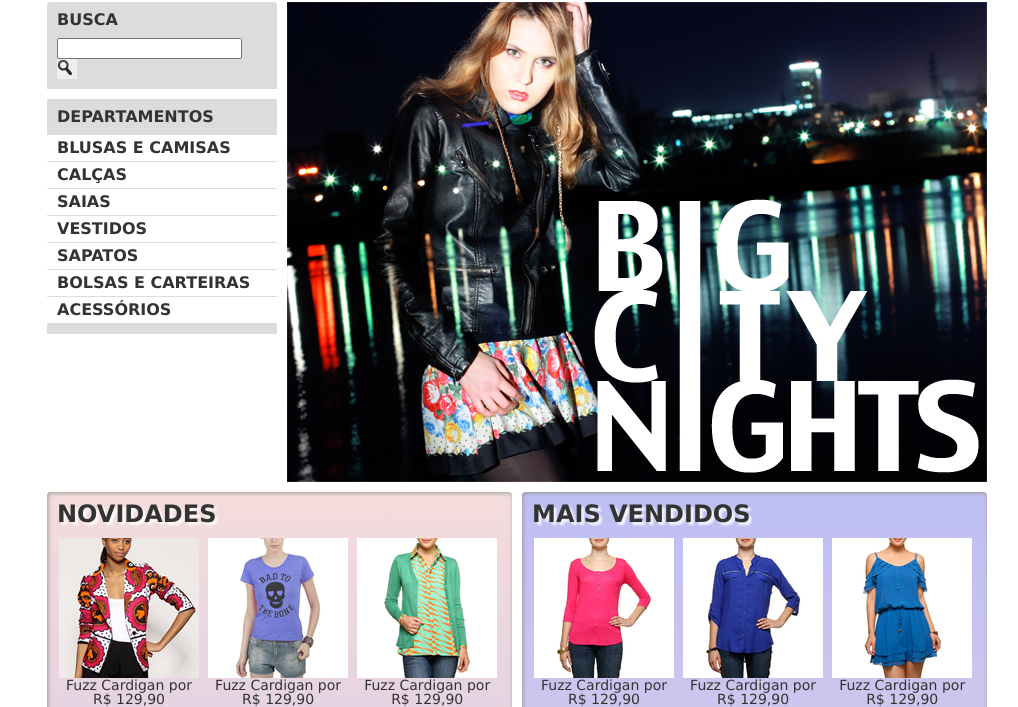
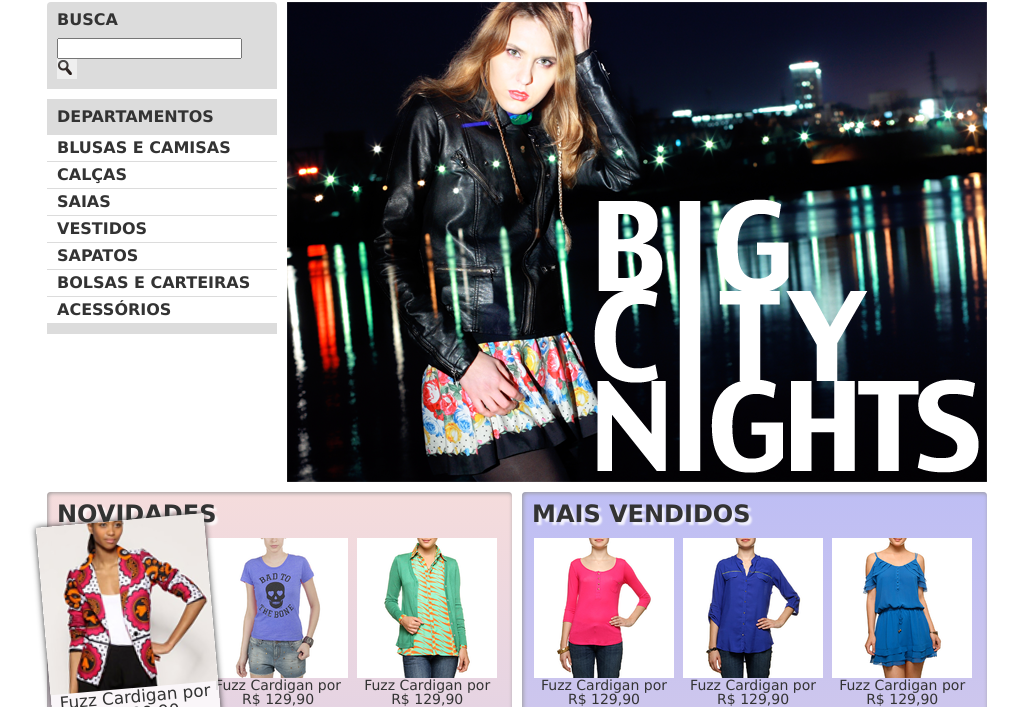
Before and after one commit to Tanamati/Projetos, a plain HTML site: page Mirror-Fashion2/index.html in a window 1280 px wide. In both pictures the pointer is over the item 252 px from the left and 720 px from the top of the page. Shown: the part 93-800 px from the top of the page, without its empty margins (123-1141 px from the left). Drawn offline with Linux system fonts and the light colour scheme.

Commit message:
Implementando CSS transform e transition

```diff
--- a/Mirror-Fashion2/css/estilos.css
+++ b/Mirror-Fashion2/css/estilos.css
@@ -126,6 +126,18 @@ header {
     width: 140px;
     margin: 2px;
     padding-bottom: 10px;
+    transition: 0.7s ease-out;
+}
+
+.painel li:hover {
+    background-color: rgba(255, 255, 255, 0.8);
+    box-shadow: 0 0 5px #333;
+    transition: 0.7s ease-in;
+    transform: scale(1.2) rotate(-5deg);
+}
+
+.painel li:nth-child(2n):hover {
+    transform: scale(1.2) rotate(5deg);
 }
 
 .painel h2 {
```
